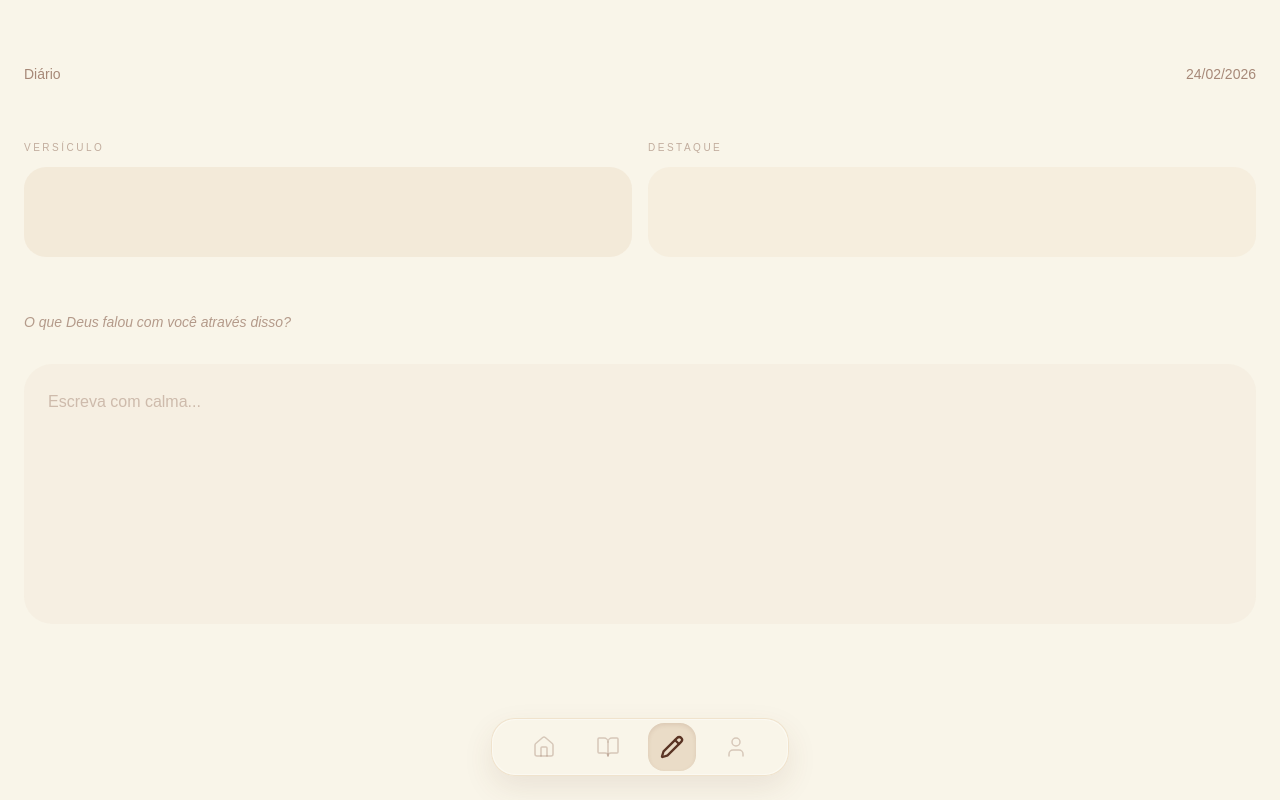
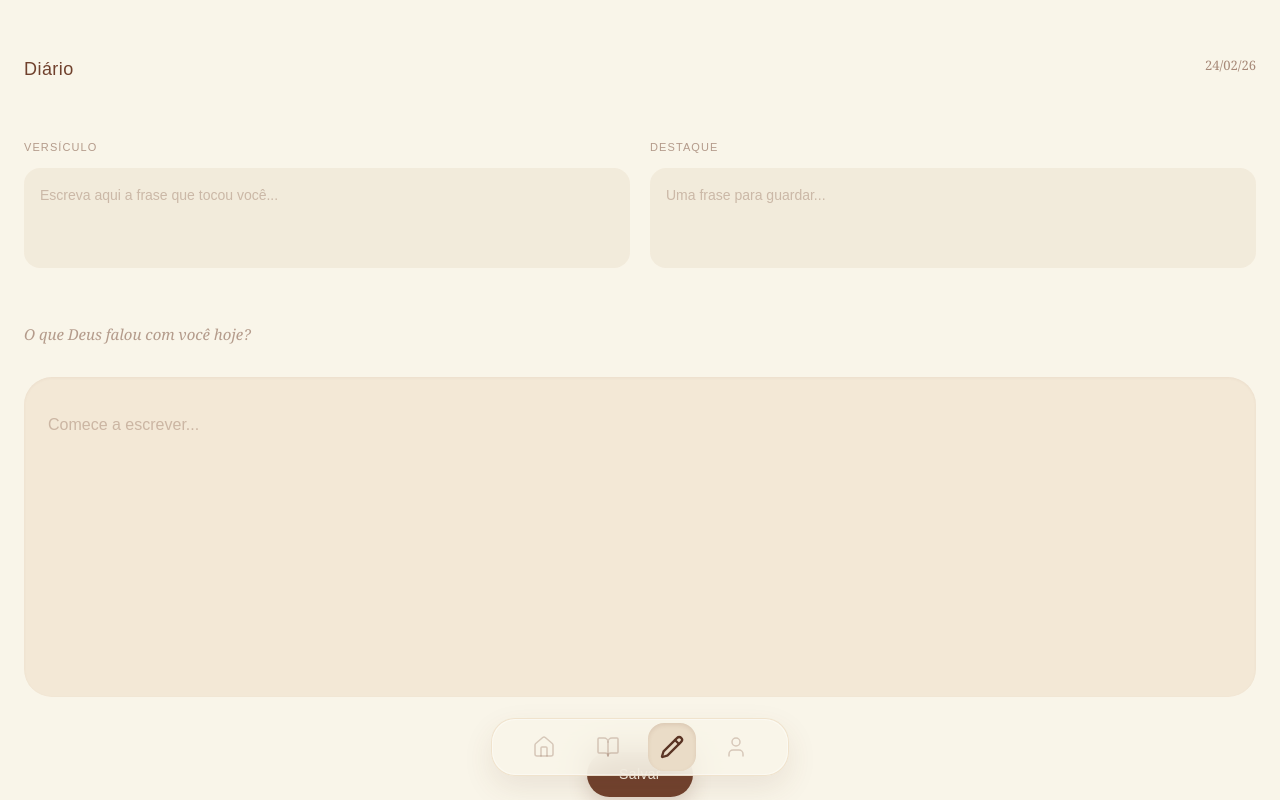
Before and after one commit to michelesannti/no-secreto, a Next.js app: page /diario in a window 1280 px wide. Shown: the top 800 px of the page. Built offline with nearby package versions, Linux system fonts and the light colour scheme.

Commit message:
refine diario editorial minimal intimate

```diff
--- a/app/(app)/diario/page.tsx
+++ b/app/(app)/diario/page.tsx
@@ -1,84 +1,140 @@
+"use client";
+
+import { useEffect, useState } from "react";
+
 export default function DiarioPage() {
-  const today = new Date().toLocaleDateString("pt-BR");
+  const [texto, setTexto] = useState("");
+  const [versiculo, setVersiculo] = useState("");
+  const [destaque, setDestaque] = useState("");
+
+  const data = new Date().toLocaleDateString("pt-BR", {
+    year: "2-digit",
+    month: "2-digit",
+    day: "2-digit",
+  });
 
   return (
-    <div className="min-h-screen bg-[#f9f5e9] text-[#70412d] px-6 pt-16 pb-32">
+    <div className="min-h-screen bg-[#f9f5e9] px-6 pt-14 pb-40">
 
-      {/* Header */}
-      <div className="flex justify-between items-center mb-14 opacity-60 text-sm">
-        <span>Diário</span>
-        <span>{today}</span>
+      {/* TOPO */}
+      <div className="flex justify-between items-start mb-14">
+        <h1 className="text-[18px] tracking-wide text-[#70412d] font-medium">
+          Diário
+        </h1>
+
+        <span className="text-[13px] text-[#70412d]/60 font-serif">
+          {data}
+        </span>
       </div>
 
-      {/* Versículo + Destaque */}
-      <div className="flex gap-4 mb-12">
+      {/* VERSÍCULO + DESTAQUE */}
+      <div className="flex gap-5 mb-12">
 
-        {/* Versículo */}
         <div className="flex-1">
-          <p className="text-[10px] tracking-[0.25em] opacity-40 mb-3">
-            VERSÍCULO
+          <p className="text-[11px] uppercase tracking-widest text-[#70412d]/50 mb-3">
+            Versículo
           </p>
+
           <textarea
+            value={versiculo}
+            onChange={(e) => setVersiculo(e.target.value)}
+            placeholder="Escreva aqui a frase que tocou você..."
             className="
               w-full
-              min-h-[90px]
-              bg-[#e9d5bb]/35
-              rounded-[22px]
-              p-4
+              bg-[#efe4d2]/60
+              rounded-2xl
+              px-4
+              py-4
+              text-[14px]
+              leading-relaxed
+              text-[#5a3424]
+              placeholder:text-[#70412d]/30
               resize-none
-              outline-none
-              text-sm
-              leading-relaxed
+              focus:outline-none
+              focus:bg-[#efe4d2]/80
+              transition-all
             "
+            rows={3}
           />
         </div>
 
-        {/* Destaque */}
         <div className="flex-1">
-          <p className="text-[10px] tracking-[0.25em] opacity-40 mb-3">
-            DESTAQUE
+          <p className="text-[11px] uppercase tracking-widest text-[#70412d]/50 mb-3">
+            Destaque
           </p>
+
           <textarea
+            value={destaque}
+            onChange={(e) => setDestaque(e.target.value)}
+            placeholder="Uma frase para guardar..."
             className="
               w-full
-              min-h-[90px]
-              bg-[#e9d5bb]/25
-              rounded-[22px]
-              p-4
+              bg-[#efe4d2]/60
+              rounded-2xl
+              px-4
+              py-4
+              text-[14px]
+              leading-relaxed
+              text-[#5a3424]
+              placeholder:text-[#70412d]/30
               resize-none
-              outline-none
-              text-sm
-              leading-relaxed
+              focus:outline-none
+              focus:bg-[#efe4d2]/80
+              transition-all
             "
+            rows={3}
           />
         </div>
-
       </div>
 
-      {/* Pergunta-direcionamento */}
-      <p className="text-sm italic opacity-50 mb-8">
-        O que Deus falou com você através disso?
+      {/* PERGUNTA DIRECIONAMENTO */}
+      <p className="text-[15px] italic text-[#70412d]/50 font-serif mb-8">
+        O que Deus falou com você hoje?
       </p>
 
-      {/* Área principal */}
-      <div>
-        <textarea
-          placeholder="Escreva com calma..."
+      {/* TEXTO PRINCIPAL */}
+      <textarea
+        value={texto}
+        onChange={(e) => setTexto(e.target.value)}
+        placeholder="Comece a escrever..."
+        className="
+          w-full
+          bg-[#f3e8d6]
+          rounded-[28px]
+          px-6
+          py-8
+          text-[16px]
+          leading-loose
+          text-[#4a2b1d]
+          placeholder:text-[#70412d]/30
+          resize-none
+          focus:outline-none
+          focus:bg-[#efe4d2]
+          transition-all
+          min-h-[320px]
+          shadow-[inset_0_1px_3px_rgba(112,65,45,0.06)]
+        "
+      />
+
+      {/* BOTÃO SALVAR */}
+      <div className="mt-12 flex justify-center">
+        <button
           className="
-            w-full
-            min-h-[260px]
-            bg-[#efe7d6]/40
-            rounded-[28px]
-            p-6
-            resize-none
-            outline-none
-            text-base
-            leading-7
-            placeholder:text-[#70412d]/30
+            bg-[#70412d]
+            text-[#f9f5e9]
+            px-8
+            py-3
+            rounded-full
+            text-[14px]
+            tracking-wide
+            shadow-[0_8px_20px_rgba(112,65,45,0.20)]
+            active:scale-95
+            transition-all
           "
-        />
+        >
+          Salvar
+        </button>
       </div>
-
     </div>
   );
 }
```
